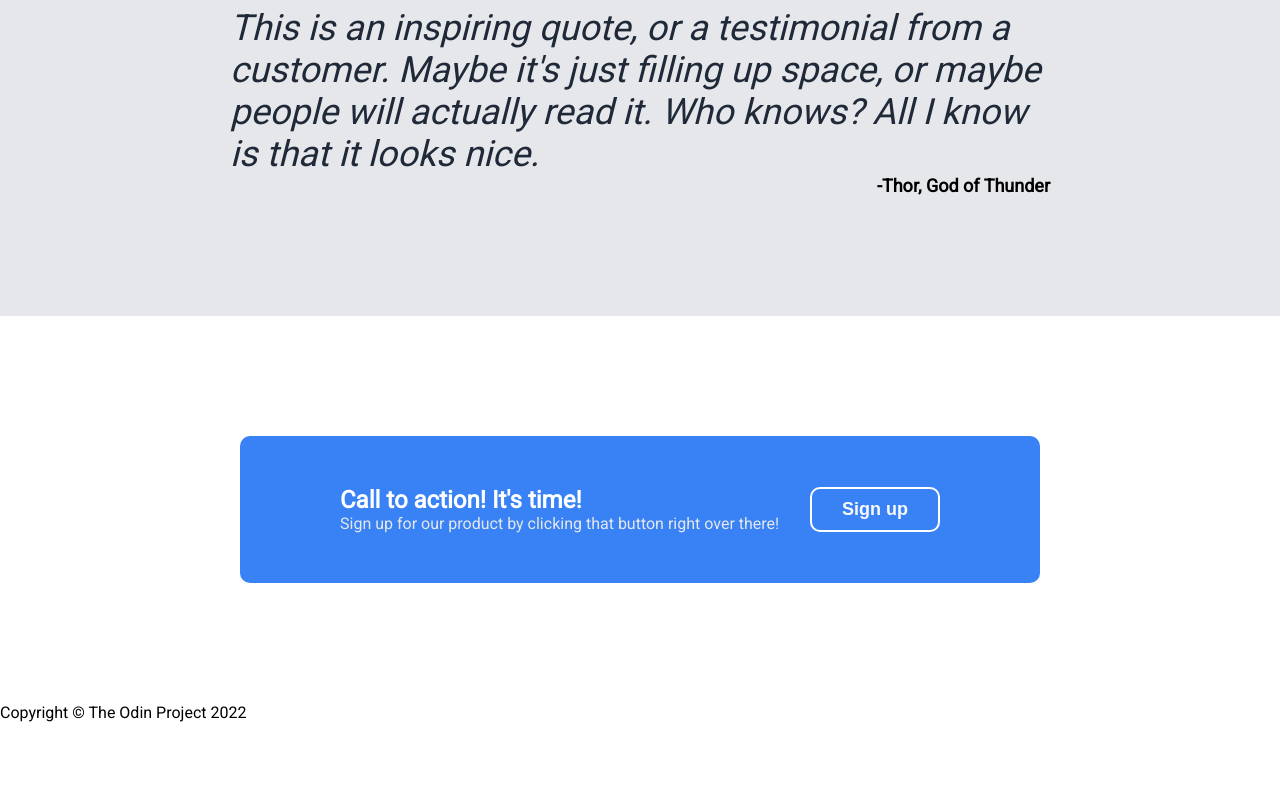
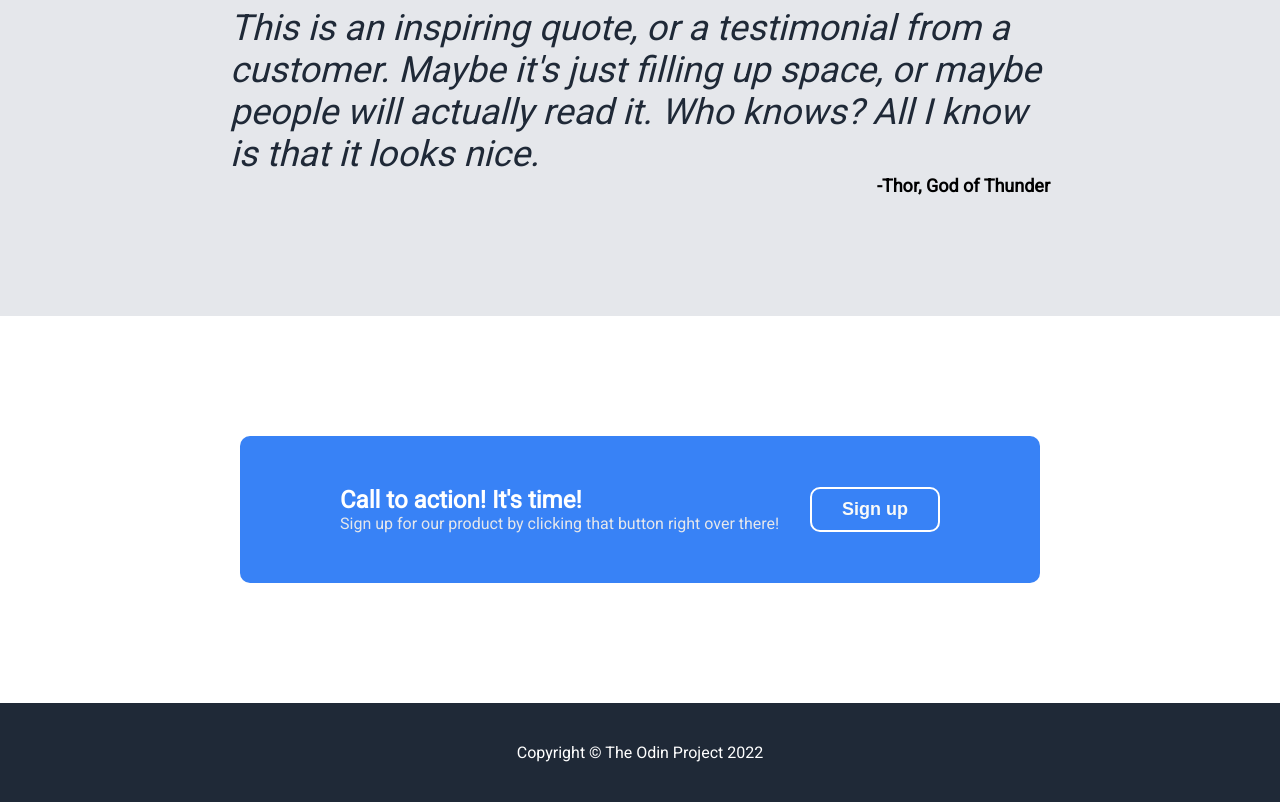
Before and after one commit to eekmagik/odin-landing-page, a plain HTML site: page index.html in a window 1280 px wide. Shown: the part 1178-1980 px from the top of the page. Before the commit the page ends 1900 px from the top, so only its background shows below. Drawn offline with Linux system fonts and the light colour scheme.

Commit message:
Style footer container and content

```diff
--- a/style.css
+++ b/style.css
@@ -81,7 +81,11 @@ button {
   padding: 10px 30px;
 }
 
-
+.content {
+  display: flex;
+  flex-direction: column;
+  flex :1;
+}
 .info {
   display: flex;
   flex-direction: column;
@@ -182,3 +186,12 @@ button {
   border: 2px solid white;
   margin-left: auto;
 }
+
+.footer {
+  background-color:#1F2937;
+  color: white;
+  padding: 40px;
+  display: flex;
+  justify-content: center;
+  align-items: center;
+}
```
